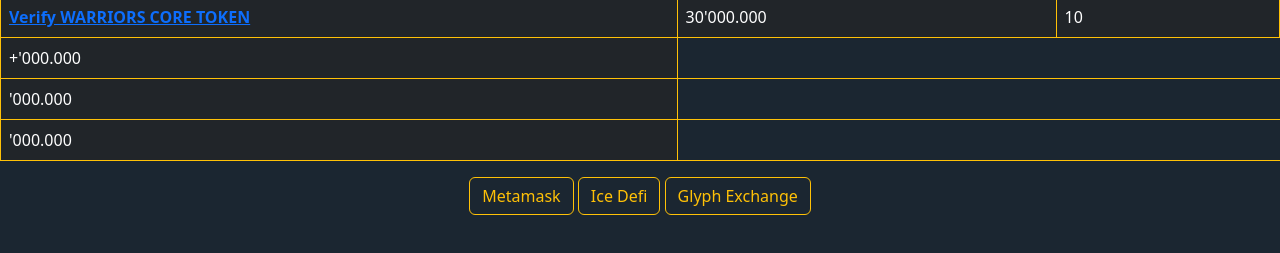
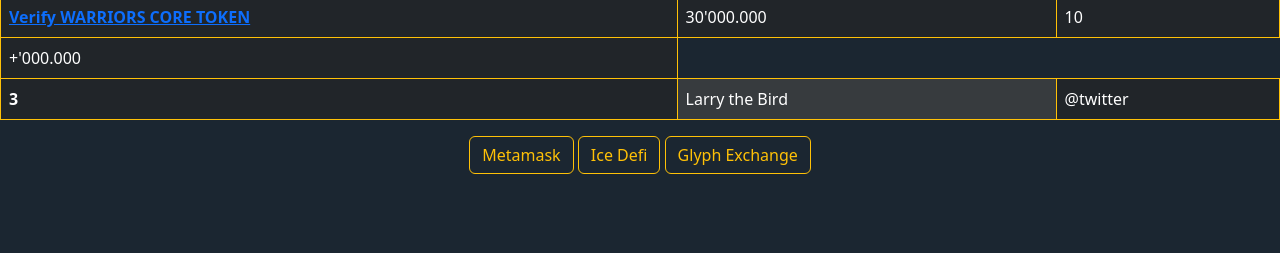
Before and after one commit to warriorscorefighter/fighter, a plain HTML site: page index.html in a window 1280 px wide. Shown: the part 181-434 px from the top of the page. Drawn offline with nearby package versions, Linux system fonts and the light colour scheme.

Commit message:
Update index.html

```diff
--- a/index.html
+++ b/index.html
@@ -34,18 +34,13 @@ background-color: #1b2631
           <td colspan="1">+'000.000</td>
         </tr>
 
+      <tr>
+      <th scope="row">3</th>
+      <td colspan="2" class="table-active">Larry the Bird</td>
+      <td>@twitter</td>
+    </tr>
+
         </tbody>
-
-        <tbody>
-        <tr>
-          <td colspan="1">'000.000</td>
-        </tr>
-          </tbody>
-        <tbody>
-        <tr>
-          <td colspan="1">'000.000</td>
-        </tr>
-          </tbody>
 
 </table>
 
```
